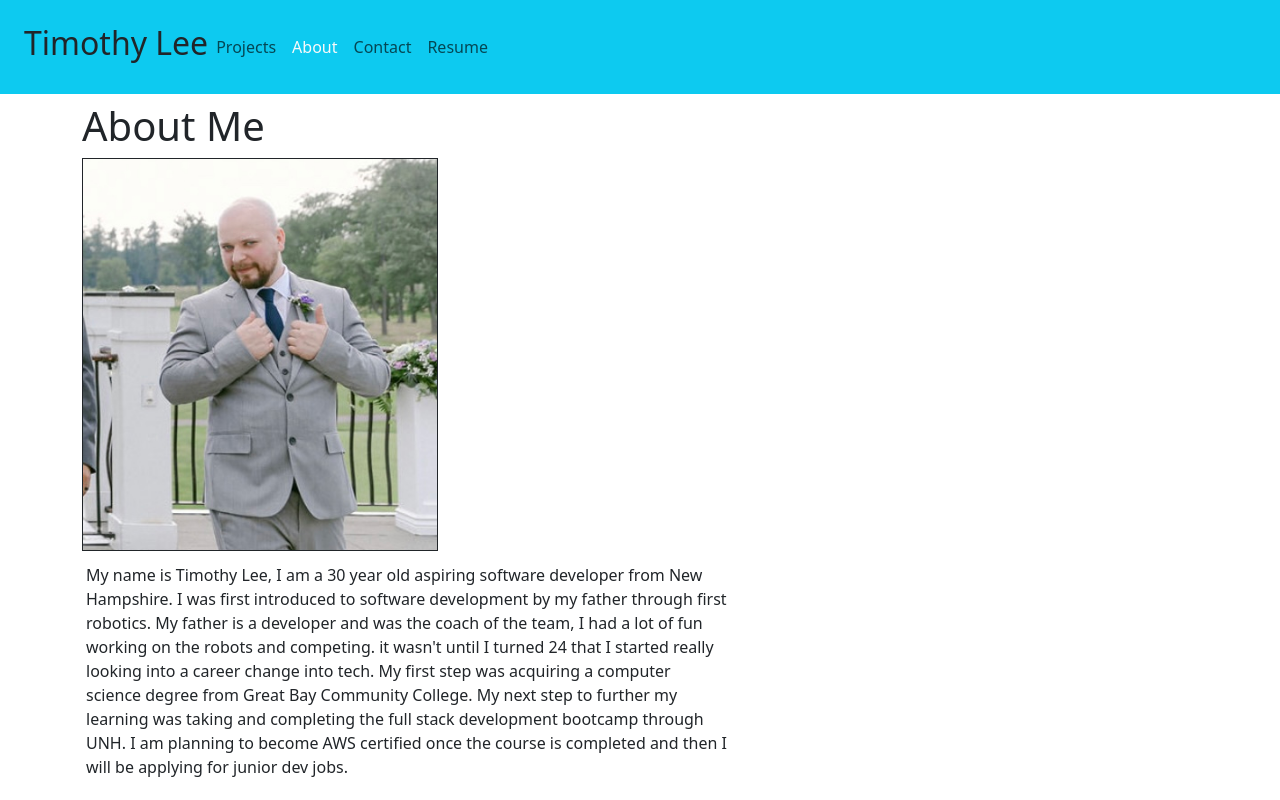
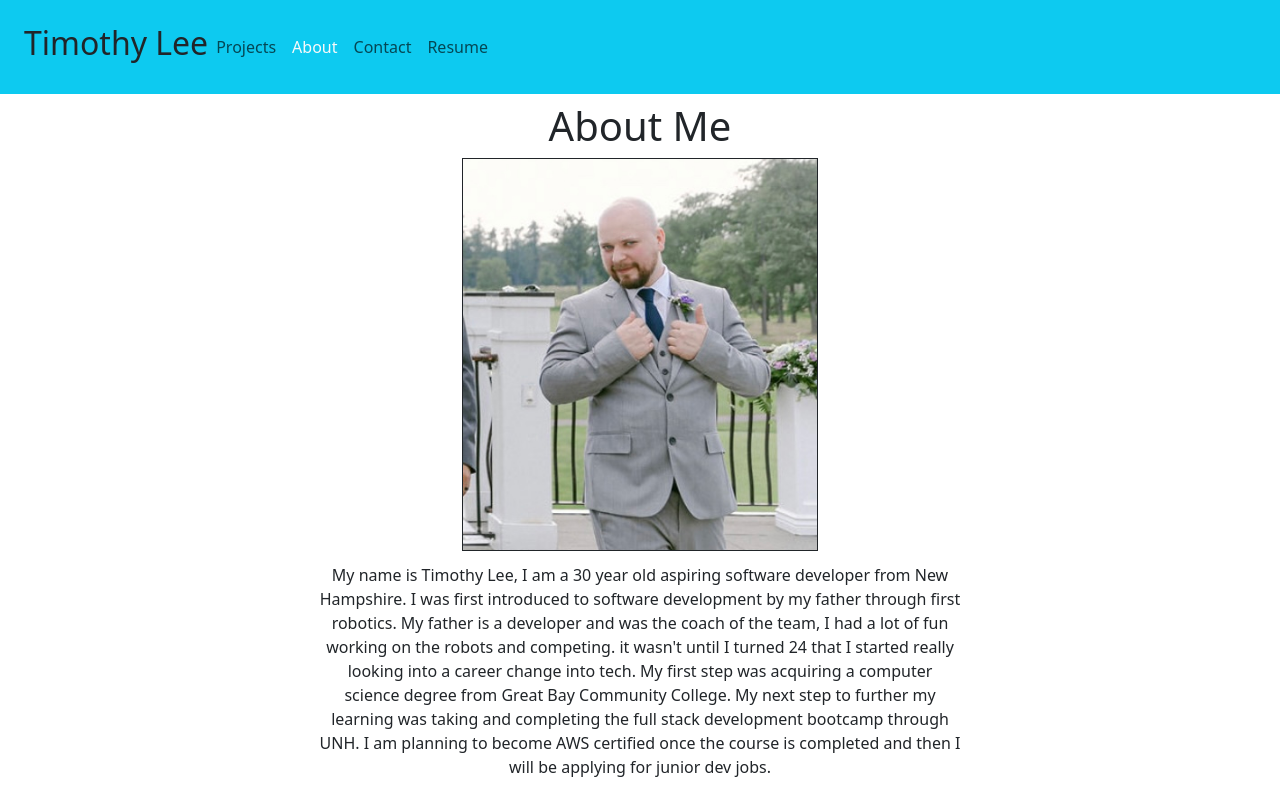
Before and after one commit to TimL94/Timothy-Lee, a React (Vite) app: page / in a window 1280 px wide. Shown: the top 800 px of the page. Built offline with nearby package versions, Linux system fonts and the light colour scheme.

Commit message:
updated orientation of somecompoenents and uodated resume

```diff
--- a/src/components/Form/form.jsx
+++ b/src/components/Form/form.jsx
@@ -53,7 +53,7 @@ function validateEmail(email) {
     return (
         <div className="container">
             <form className="form" onSubmit={fromSubmitHandler}>
-                <div className="form-group row d-flex flex-column">
+                <div className="form-group row d-flex flex-column justify-content-center align-items-center">
                     <div className="col-md-3">
                         <label for="email-input" className="m-2">
                             Email
@@ -99,7 +99,7 @@ function validateEmail(email) {
                           rows="3"
                         />
                     </div>
-                    <div className="col-med-2">
+                    <div className="col-med-2 text-center">
                         <button type="submit" className="btn btn-info my-3">Submit</button>
                     </div>
                 </div>
--- a/src/components/Pages/About/about.jsx
+++ b/src/components/Pages/About/about.jsx
@@ -4,14 +4,14 @@ import './about.css'
 // renders an image of myself and a short paragraph
 export default function About() {
     return(
-        <div className="row d-flex flex-column">
+        <div className="row d-flex flex-column justify-contnet-center align-items-center">
             <div className="col-sm-4">
-                <h1>
+                <h1 className='text-center'>
                     About Me
                     <img src={me} className='custom-img mt-2 border border-dark border-round'></img>
                 </h1>
             </div>
-            <div className="col-sm-7 m-1">
+            <div className="col-sm-7 m-1 text-center">
                     <p>
                         My name is Timothy Lee, I am a 30 year old aspiring software developer from New Hampshire.
                         I was first introduced to software development by my father through first robotics.
--- a/src/components/Pages/Resume/resume.jsx
+++ b/src/components/Pages/Resume/resume.jsx
@@ -2,7 +2,7 @@
 // renders my relevant skills and allows user to download a copy of my resume.
 export default function Resume(){
     return(
-        <div className="">
+        <div className="d-flex justify-content-center align-items-center flex-column">
             <div>
                 <h3>
                     Stacks
@@ -40,7 +40,7 @@ export default function Resume(){
                 </ul>
             </div>
             to download a copy of my resume,
-            <a href='../../assets/pdf/Resume.pdf' download>
+            <a href="../../public/assets/pdf/TImothy-lee.pdf" download>
                 <br></br><span>Click here</span>
             </a>
         </div>
```
Also changed, not shown: 2 other files (tests, documents, lock files or other folders).
